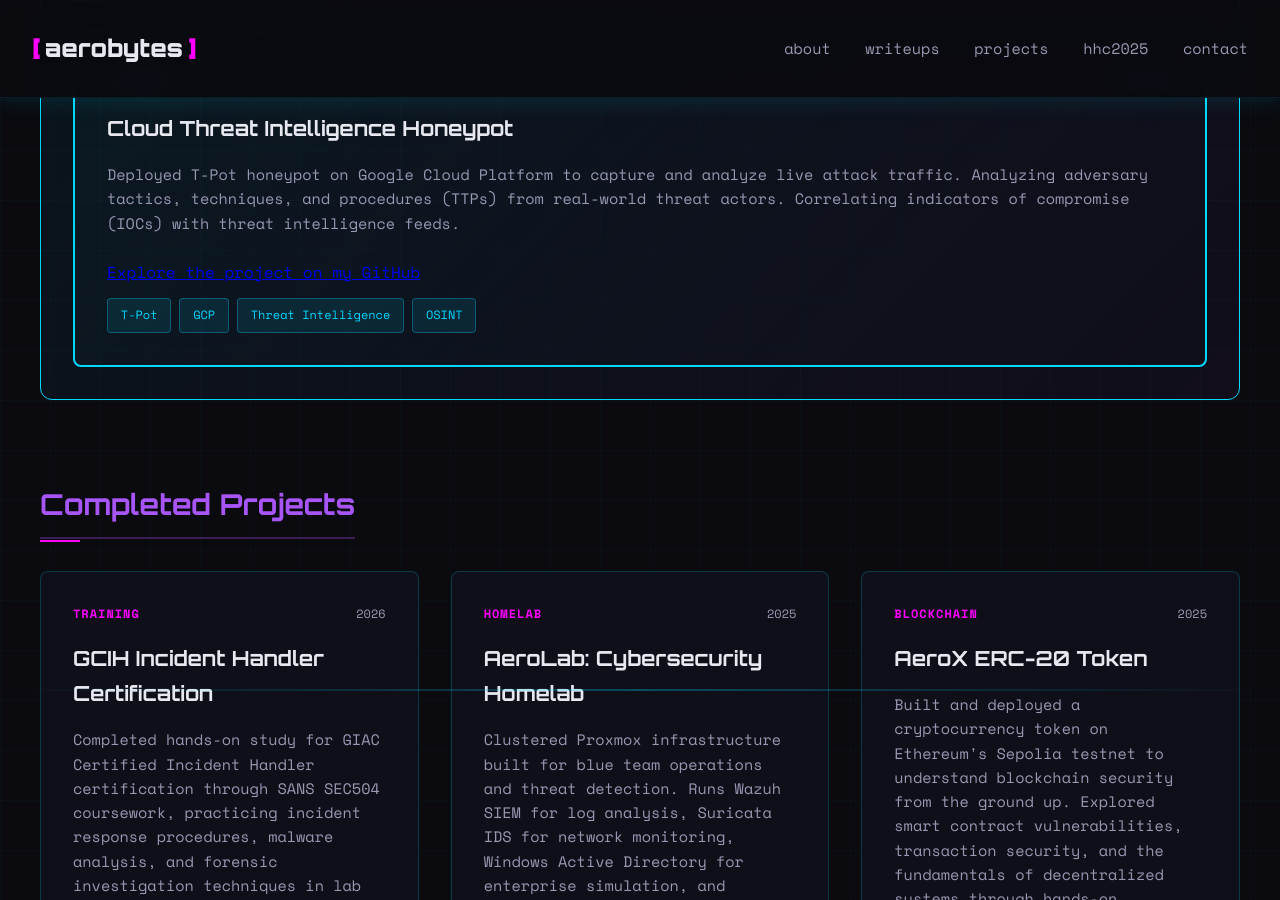
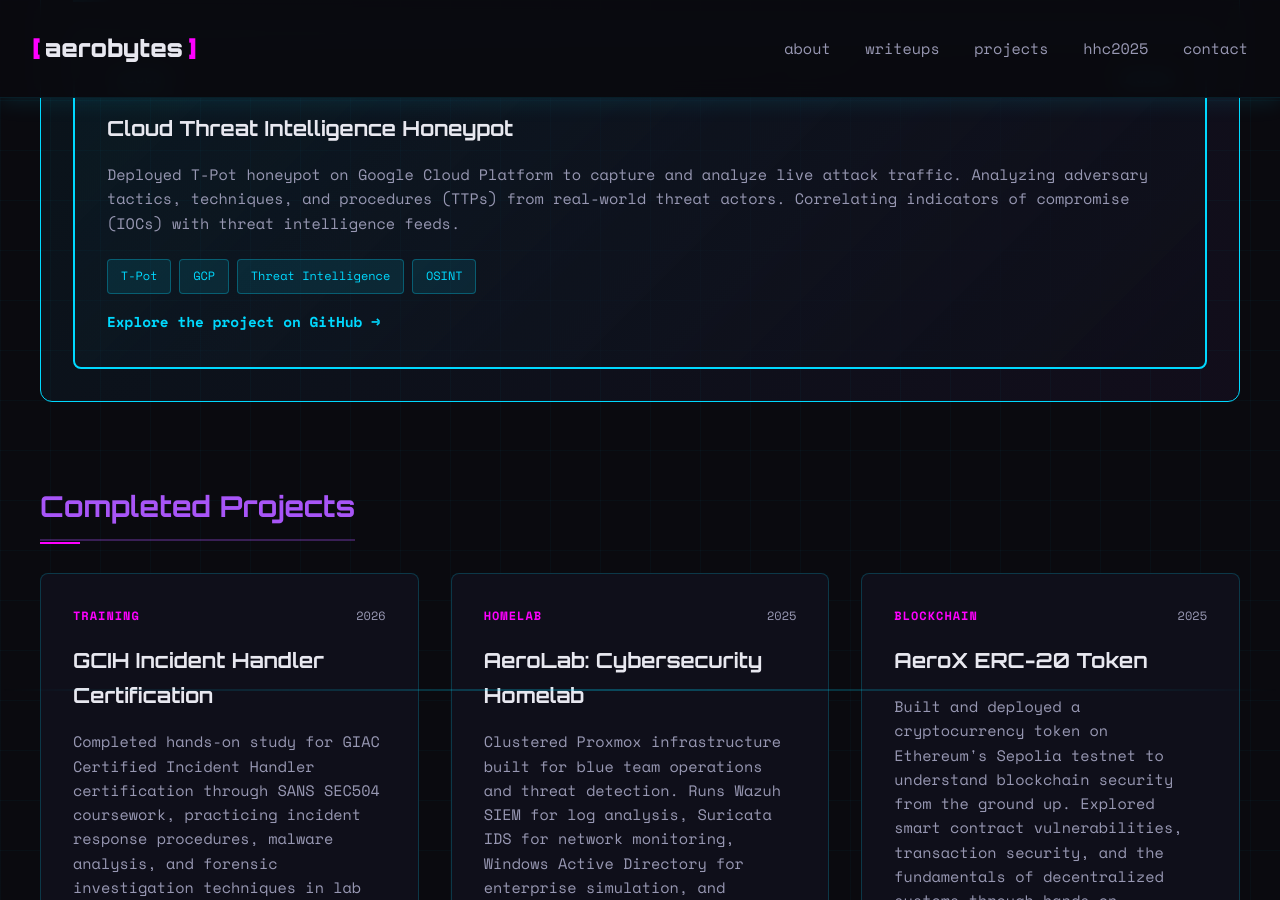
Before and after one commit to Aeronique/aerobytes-site, a Jekyll site: the page built from projects.html, in a window 1280 px wide and 900 px high, scrolled down 526 px. Built offline with Jekyll 4.4.1, drawn with Linux system fonts in a browser that asks for light colours.

Commit message:
Update projects.html

```diff
--- a/projects.html
+++ b/projects.html
@@ -28,7 +28,6 @@ permalink: /projects/
                     </div>
                     <h3 class="card-title">Cloud Threat Intelligence Honeypot</h3>
                     <p class="card-description">Deployed T-Pot honeypot on Google Cloud Platform to capture and analyze live attack traffic. Analyzing adversary tactics, techniques, and procedures (TTPs) from real-world threat actors. Correlating indicators of compromise (IOCs) with threat intelligence feeds.</p>
-					<p class="link-paragraph"><a href="https://github.com/Aeronique/honeypot-threat-research">Explore the project on my GitHub</a></p>
                     <p style="color: var(--cyber-purple); font-style: italic; font-size: 0.85rem; margin-top: 0.75rem; margin-bottom: 0.75rem;"></p>
                     <div class="card-tags">
                         <span class="tag">T-Pot</span>
@@ -36,6 +35,7 @@ permalink: /projects/
                         <span class="tag">Threat Intelligence</span>
                         <span class="tag">OSINT</span>
                     </div>
+					<a href="https://github.com/Aeronique/honeypot-threat-research" class="card-link">Explore the project on GitHub →</a>
                 </div>
             </div>
         </div>
```
